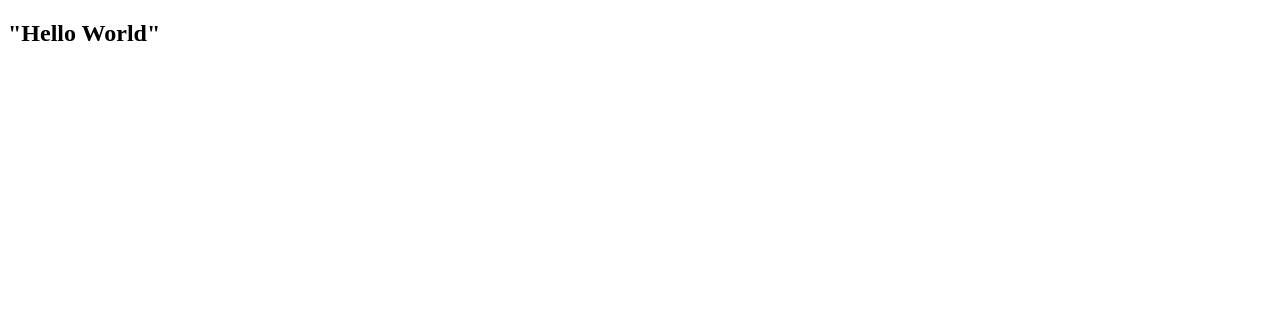
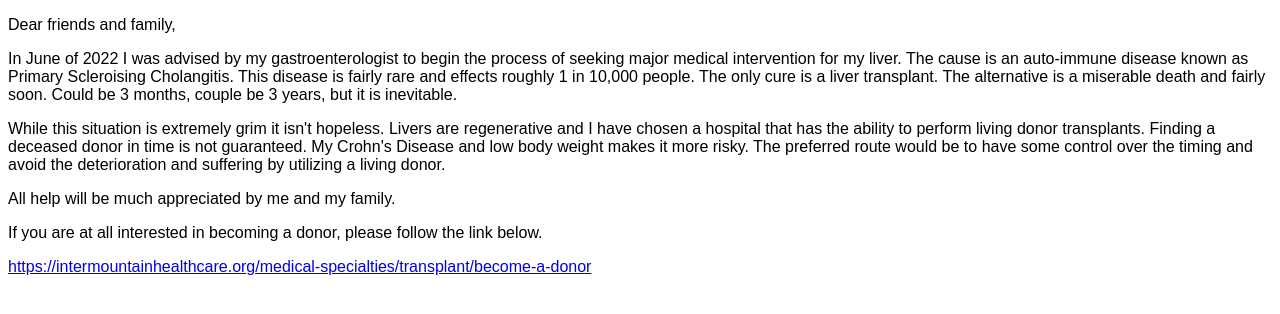
Before and after one commit to ricbul/RichardNeedsALiver, a plain HTML site: page index.html in a window 1280 px wide. Drawn offline with Linux system fonts and the light colour scheme.

Commit message:
withtext

```diff
--- a/index.html
+++ b/index.html
@@ -3,11 +3,19 @@
 <head>
     <meta charset="UTF-8">
     <meta name="viewport" content="width=device-width, initial-scale=1.0">
-    <title>Document</title>
+    <title>Richard Needs A Liver</title>
 </head>
-<body>
-    <h2>
-        "Hello World"
-    </h2>
+<body style="font: 1em sans-serif;">
+    <p>Dear friends and family,</p>
+    <p>    In June of 2022 I was advised by my gastroenterologist to begin the process of seeking major medical intervention for my liver.  The cause is an auto-immune disease known as Primary Scleroising Cholangitis.  This disease is fairly rare and effects roughly 1 in 10,000 people.  The only cure is a liver transplant.  The alternative is a miserable death and fairly soon.  Could be 3 months, couple be 3 years, but it is inevitable.</p>
+    <p>    While this situation is extremely grim it isn't hopeless.  Livers are regenerative and I have chosen a hospital that has the ability to perform living donor transplants.  Finding a deceased donor in time is not guaranteed.  My Crohn's Disease and low body weight makes it more risky.  The preferred route would be to have some control over the timing and avoid the deterioration and suffering by utilizing a living donor.</p>
+    <p>    All help will be much appreciated by me and my family.  <p>
+
+    <p> If you are at all interested in becoming a donor, please follow the link below.</p>
+    <p><a href="
+        https://intermountainhealthcare.org/medical-specialties/transplant/become-a-donor">
+
+        https://intermountainhealthcare.org/medical-specialties/transplant/become-a-donor
+    </a></p>
 </body>
 </html>
```
